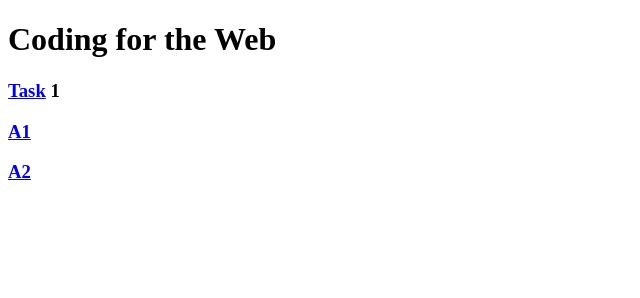
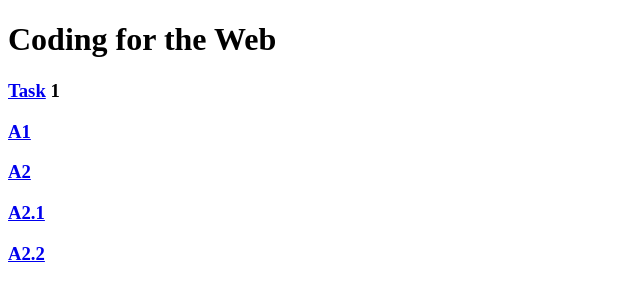
Before and after one commit to garunaanurag/Codingfortheweb, a plain HTML site: page index.html in a window 1280 px wide. Shown: the whole page, without its empty margins (0-640 px from the left). Drawn offline with Linux system fonts and the light colour scheme.

Commit message:
Update index.html

```diff
--- a/index.html
+++ b/index.html
@@ -10,6 +10,8 @@
   <h3><a href="https://garunaanurag.github.io/splitscreen/">Task</a> 1</h3>
   <h3><a href="#">A1</a></h3>
   <h3><a href="https://banjothepaladin.github.io/codingforweb_/A2/index.html">A2</a></h3>
+  <h3><a href="#">A2.1</a></h3>
+  <h3><a href="#">A2.2</a></h3>
 
 
   <body>
```
